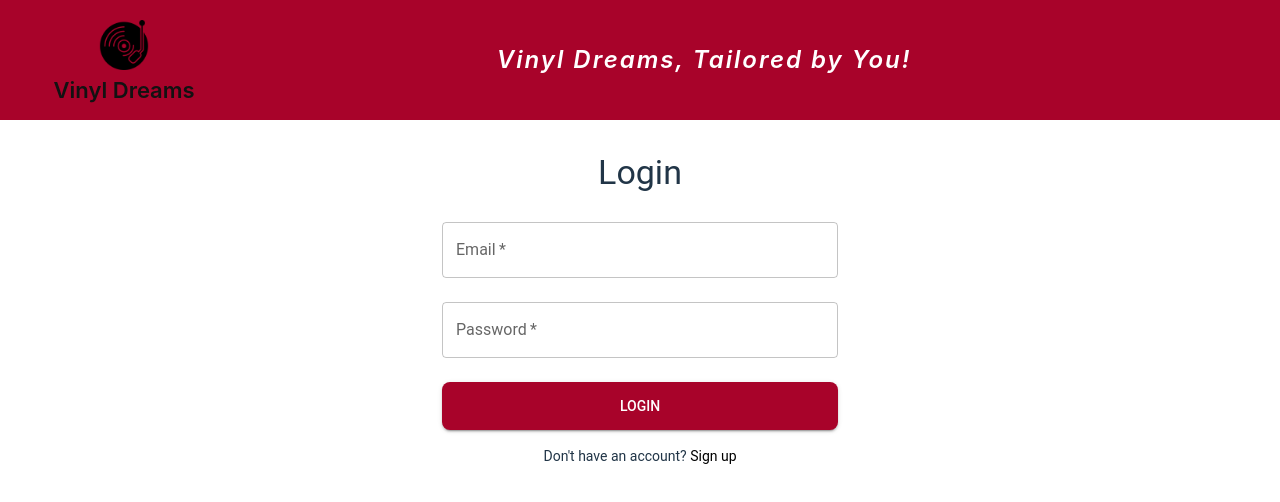
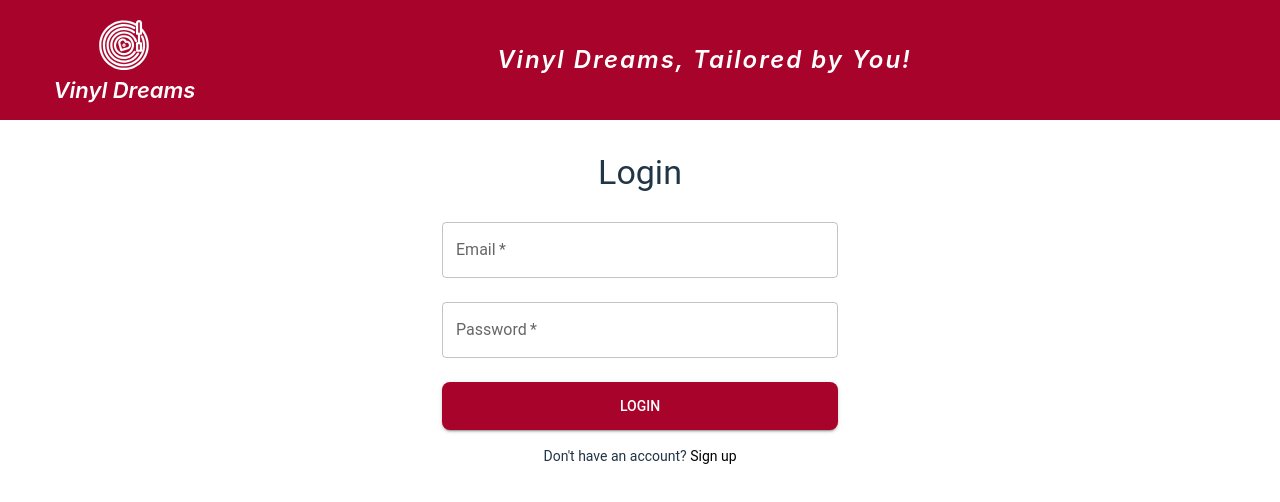
Before and after one commit to VladaBessikalo/VinylDreams, a React (Vite) app: page /login in a window 1280 px wide. Shown: the top 502 px of the page. Built offline with nearby package versions, Linux system fonts and the light colour scheme; no server answers; the HTML template or start-up script is replaced by a standard one.

Commit message:
style: change logo

```diff
--- a/src/components/Header.jsx
+++ b/src/components/Header.jsx
@@ -1,7 +1,7 @@
 import { Link, useLocation } from 'react-router-dom';
 import { useAuth } from '../auth/context/AuthContext.jsx';
 import '../styles/Header.scss';
-import vinylIcon from '../assets/vinyl-icon.png';
+import vinylIcon from '../assets/romantic-vinyl-svgrepo-com.svg';
 import { HeaderButton } from './HeaderButton.jsx';
 import { useTheme } from '@mui/material';
 
--- a/src/styles/Header.scss
+++ b/src/styles/Header.scss
@@ -52,9 +52,14 @@
         margin-top: 10px;
         font-size: 20px;
         font-weight: 600;
-        color: rgb(18, 18, 18);
+        color: rgb(255, 255, 255);
         transition: color 0.3s ease;
         transform: scale(1.1);
+        font-style: italic;
+
+        &:hover {
+            color: rgb(255, 255, 255);
+        }
     }
 
     &:hover .vinyl-logo__vinyl-icon {
```
Also changed, not shown: src/assets/romantic-vinyl-svgrepo-com.svg (added).
